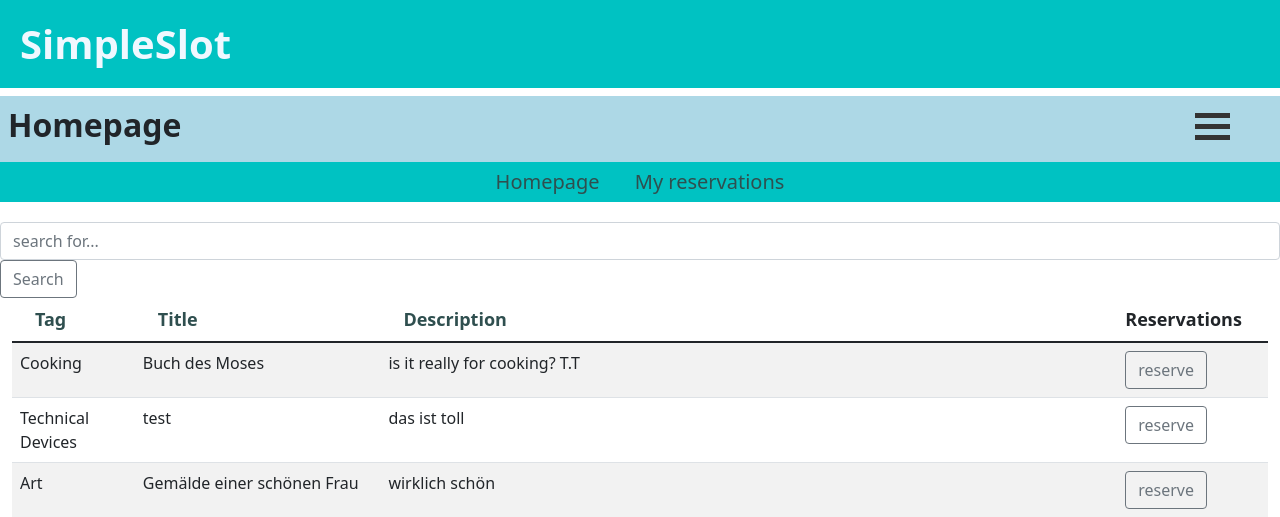
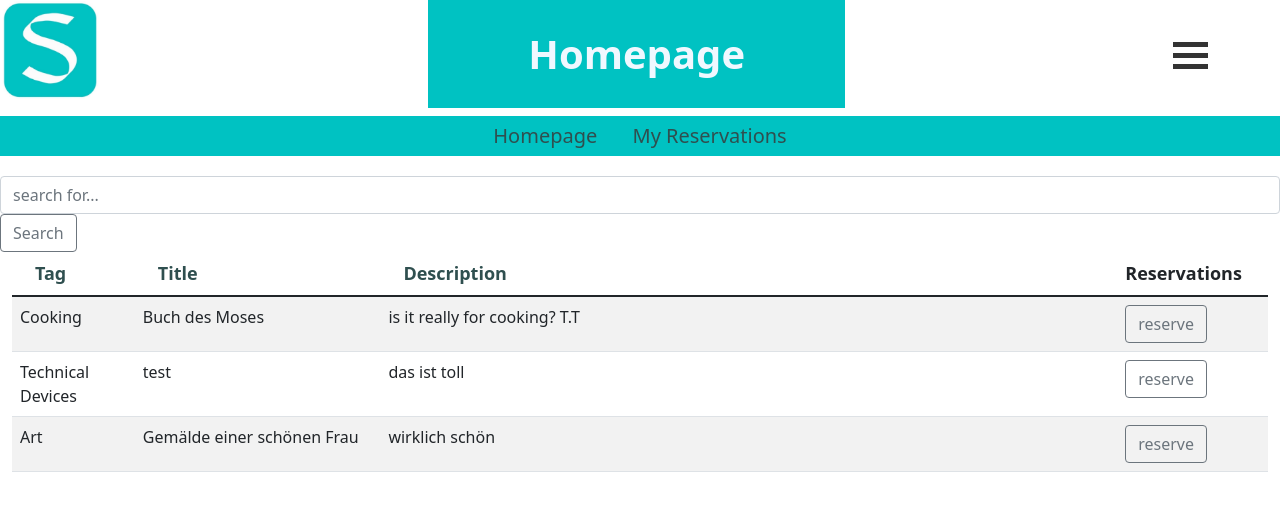
Before and after one commit to armand143/SimpleSlot_UniProject, a Django app: page /cls/ in a window 1280 px wide. Shown: the top 517 px of the page. Run offline with Django 4.2, Linux system fonts and the light colour scheme; data comes from the database, SQL or seed files in the repository.

Commit message:
overall styling

```diff
--- a/firstapp/templates/firstapp/EditCL.html
+++ b/firstapp/templates/firstapp/EditCL.html
@@ -3,9 +3,7 @@
 {% block title %}Edit Cluster{% endblock title %}
 
 {% block body %}
-  <header>
-    <h1><b>Edit Cluster-Ressources</b></h1>
-  </header>
+  <h1 id="sitename"><b>Edit Cluster-Ressources</b></h1>
 
   <nav>
     <a href="{% url 'Übersicht' %}">Homepage</a>
--- a/firstapp/templates/firstapp/NewCL.html
+++ b/firstapp/templates/firstapp/NewCL.html
@@ -4,9 +4,7 @@
 {% block title %}New Ressource{% endblock title %}
 
 {% block body %}
-  <header>
-      <h1><b>New Cluster-Resource</b></h1>
-  </header>
+  <h1 id="sitename"><b>New Cluster-Resource</b></h1>
   <nav>
     <a href="{% url 'Übersicht' %}">Homepage</a>
   </nav>
--- a/firstapp/templates/firstapp/base.html
+++ b/firstapp/templates/firstapp/base.html
@@ -35,31 +35,35 @@
 
 <style>
 
-.header img {
-  float: left;
-  width: 100px;
-  height: 100px;
-  background: #555;
-}
-
-.header h1 {
-  text-align: center;
-  top: 18px;
-  left: 10px;
-}
 .spacer {
   padding: 40px;
   background-color: rgb(255, 255, 255);
   text-align: left;
   font-size: 30px;
 }
+/* h1 {
+  padding: 20px;
+  text-align: center;
+  text-decoration-color: aqua;
+  font-size: 40px;
+  background-color: rgb(0, 194, 194);
+} */
+#sitename {
+  padding: 30px 100px;
+  color: aliceblue;
+  background-color: rgb(0, 194, 194);
+  font-size: 40px;
+  text-align: center;
+}
+.logo {
+  width: 100px;
+  height: 100px;
+  cursor: pointer;
+}
+.logo:hover {
+  border: 1px groove white;
+}
 
-p {
-  padding: 10px;
-  text-align: left;
-  font-size: 30px;
-  background-color: rgb(255, 255, 255);
-}
 .about {
   padding: 40px;
   text-align: left;
@@ -136,22 +140,12 @@ body {
   -webkit-transform: rotate(45deg) translate(-8px, -8px);
   transform: rotate(45deg) translate(-8px, -8px);
 }
+
 #returnBtn:hover {
   color:white;
 }
 #text {
   font-size: 18px;
-}
-#sitename {
-  padding: 10px 0px 10px 20px;
-}
-.logo {
-  width: 60px;
-  height: 60px;
-  top: 0;
-  left: 0;
-  margin-left: 20px;
-  margin-top: 10px;
 }
 /* menu end */
 </style>
--- a/firstapp/templates/firstapp/change_password.html
+++ b/firstapp/templates/firstapp/change_password.html
@@ -3,7 +3,7 @@
 {% block title %}Change Password{% endblock title %}
 
 {% block body %}
-<h1>Change Password</h1>
+<h1 id="sitename">Change Password</h1>
 <nav>
   <a href="{% url 'homestudi' %}">Homepage</a>
   | <a href="{% url 'profile' user.id %}">Profile</a>
--- a/firstapp/templates/firstapp/homepageStudent.html
+++ b/firstapp/templates/firstapp/homepageStudent.html
@@ -5,16 +5,38 @@
 
 {% block body %}
 
-<h1><b style="color:aliceblue"> SimpleSlot </b></h1>
-<div class="row" style="background-color:lightblue">
-  <h2 id ="sitename" class="col-11"><b>Homepage</b></h2>
+<!--   <h1><b style="color:aliceblue"> SimpleSlot </b></h1>
+  <div class="row" style="background-color:lightblue">
+    <h2 id ="sitename" class="col-11"><b>Homepage</b></h2>
+    <div class="dropstart col-1 align-self-center">
+      <div class="menu" id="dropdownMenu" data-bs-toggle="dropdown" aria-expanded="false" onclick="transformFunction(this)">
+        <div class="menuBar1"></div>
+        <div class="menuBar2"></div>
+        <div class="menuBar3"></div>
+      </div>
+      <ul class="dropdown-menu" aria-labelledby="dropdownMenu">
+        <li><span class="dropdown-item-text" style="background-color: lightblue">logged in: {{request.user}}</span></li>
+        <li><a class="dropdown-item" href="{% url 'profile' user.id %}" style="text-align: right">My Profil</a>
+        <li><a class="dropdown-item" href="{% url 'Logout' %} " style="text-align: right">Logout</a></li>
+      </ul>
+    </div>
+  </div>
+ -->
+<div class="d-flex justify-content-between ">
+  <div>
+    <img class="logo" src="{% static 'images/logo.jpg'%}" alt="ASDSAD" onclick="javascript:window.location='http://127.0.0.1:8000/cls/';" on/>
+  </div>
+
+  <div>
+    <h1 id="sitename"><b> Homepage </b></h1>
+  </div>
   <div class="dropstart col-1 align-self-center">
     <div class="menu" id="dropdownMenu" data-bs-toggle="dropdown" aria-expanded="false" onclick="transformFunction(this)">
       <div class="menuBar1"></div>
       <div class="menuBar2"></div>
       <div class="menuBar3"></div>
     </div>
-    <ul class="dropdown-menu" aria-labelledby="dropdownMenu">
+    <ul style="background-color: lightblue" class="dropdown-menu" aria-labelledby="dropdownMenu">
       <li><span class="dropdown-item-text" style="background-color: lightblue">logged in: {{request.user}}</span></li>
       <li><a class="dropdown-item" href="{% url 'profile' user.id %}" style="text-align: right">My Profil</a>
       <li><a class="dropdown-item" href="{% url 'Logout' %} " style="text-align: right">Logout</a></li>
@@ -22,9 +44,11 @@
   </div>
 </div>
 
+  <!-- <h2 id ="sitename" class="col-11"><b>Homepage</b></h2>
+ -->
   <nav>
       <a href="{% url 'homestudi' %}">Homepage</a>
-      <a href="{% url 'ResPage' user.id %}">My reservations</a>
+      <a href="{% url 'ResPage' user.id %}">My Reservations</a>
   </nav>
   {% for message in messages %}
     <p>{{message}}</p>
@@ -75,20 +99,9 @@
 
 {% block css %}
   <style>
-    h1 { /* !important deleted, base.html h1 will now apply */
-      padding: 20px;
-      text-align: left;
-      text-decoration-color: aqua;
-      font-size: 40px;
-      background-color: rgb(0, 194, 194);
-    }
+
     #logged-in-as {
       padding: 8px 4px;
-    }
-    h3 {
-      margin: 25px 20%;
-      padding: 10px;
-      background-color: lightgreen;
     }
   </style>
 {% endblock css %}
--- a/firstapp/templates/firstapp/myreservations.html
+++ b/firstapp/templates/firstapp/myreservations.html
@@ -4,9 +4,8 @@
 
 {% block body %}
 
-<h1><b style="color:aliceblue"> SimpleSlot </b></h1>
 <div class="row" style="background-color:lightblue">
-  <h2 id ="sitename" class="col-11"><b>My Reservations</b></h2>
+  <h1 id ="sitename" class="col-11"><b>My Reservations</b></h1>
   <div class="dropstart col-1 align-self-center">
     <div class="menu" id="dropdownMenu" data-bs-toggle="dropdown" aria-expanded="false" onclick="transformFunction(this)">
       <div class="menuBar1"></div>
--- a/firstapp/templates/firstapp/password_change_done.html
+++ b/firstapp/templates/firstapp/password_change_done.html
@@ -6,7 +6,7 @@ its done
 {% endblock title}
 
 {% block body %}
-<h1> Password has been changed</h1>
+<h1 id="sitename"> Password has been changed</h1>
 <nav>
     <a href="{% url 'homestudi' %}">Homepage</a>
     | <a href="{% url 'profile' user.id %}">Profile</a>
--- a/firstapp/templates/firstapp/profile.html
+++ b/firstapp/templates/firstapp/profile.html
@@ -4,7 +4,7 @@
 
 {% block body %}
 
-<h1>My Profile</h1>
+<h1 id="sitename">My Profile</h1>
 <nav>
     {% if user.is_authenticated %}
     <a href="{% url 'homestudi' %}">Homepage</a>
--- a/firstapp/templates/firstapp/profile_update.html
+++ b/firstapp/templates/firstapp/profile_update.html
@@ -3,7 +3,7 @@
 {% block title %}Profile Edit{% endblock title %}
 
 {% block body %}
-<h1>Account Info</h1>
+<h1 id="sitename">Account Info</h1>
 <nav>
    <a href="{% url 'homestudi' %}">Homepage</a>
    | <a href="{% url 'profile' user.id %}">Profile</a>
--- a/firstapp/templates/firstapp/register.html
+++ b/firstapp/templates/firstapp/register.html
@@ -3,7 +3,7 @@
 {% block title %}Register{% endblock title %}
 
 {% block body %}
-  <h1><b>Register</b></h1>
+  <h1 id="sitename"><b>Register</b></h1>
   <form method="POST" action="">
     <div class="text-center">
       {{form.errors}}
--- a/firstapp/templates/firstapp/reservationForm.html
+++ b/firstapp/templates/firstapp/reservationForm.html
@@ -4,9 +4,8 @@
 {% block title %}Reservation{% endblock title %}
 
 {% block body %}
-  <header>
-      <h1><b>Choose Time Slot</b></h1>
-  </header>
+<h1 id="sitename"><b>Choose Time Slot</b></h1>
+
 
   <nav>
     <a href="{% url 'homestudi' %}">Homepage</a>
```
Also changed, not shown: firstapp/templates/firstapp/Impressum.html (+27 -4 lines), firstapp/templates/firstapp/ReservierteTermine.html (+13 -9 lines), firstapp/templates/firstapp/homepageAdmin.html (+10 -4 lines), firstapp/templates/firstapp/login.html (+26 -6 lines), firstapp/templates/firstapp/slot_booking.html (+13 -8 lines).
